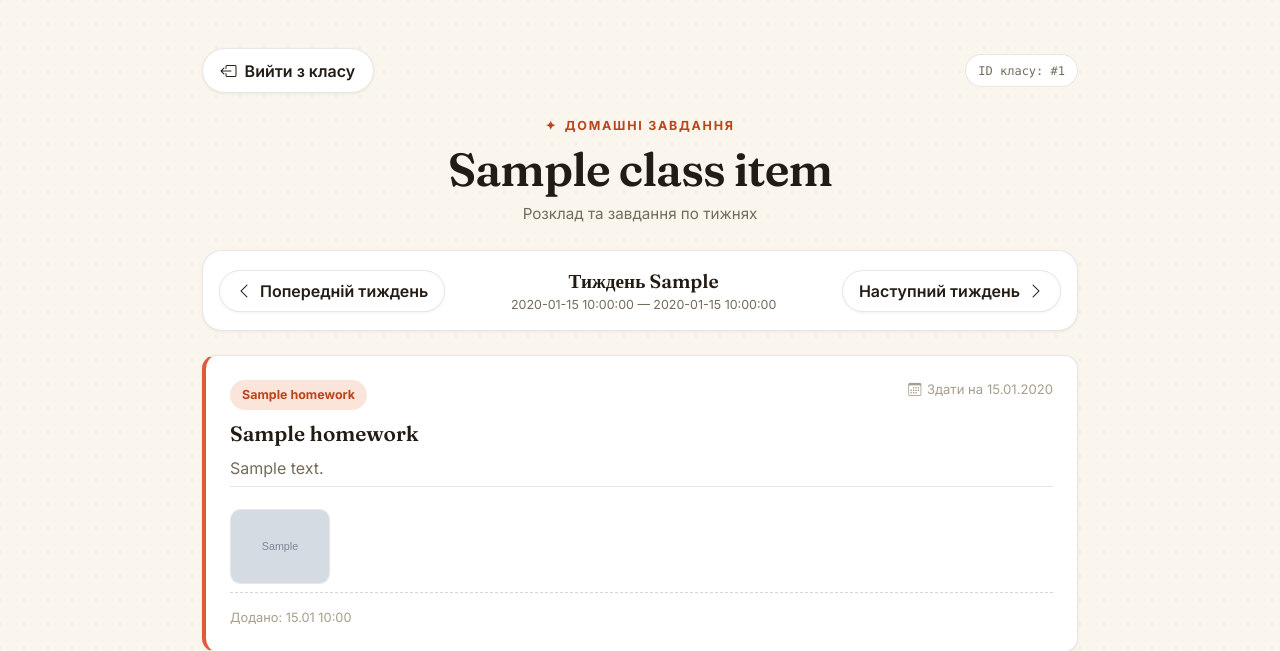
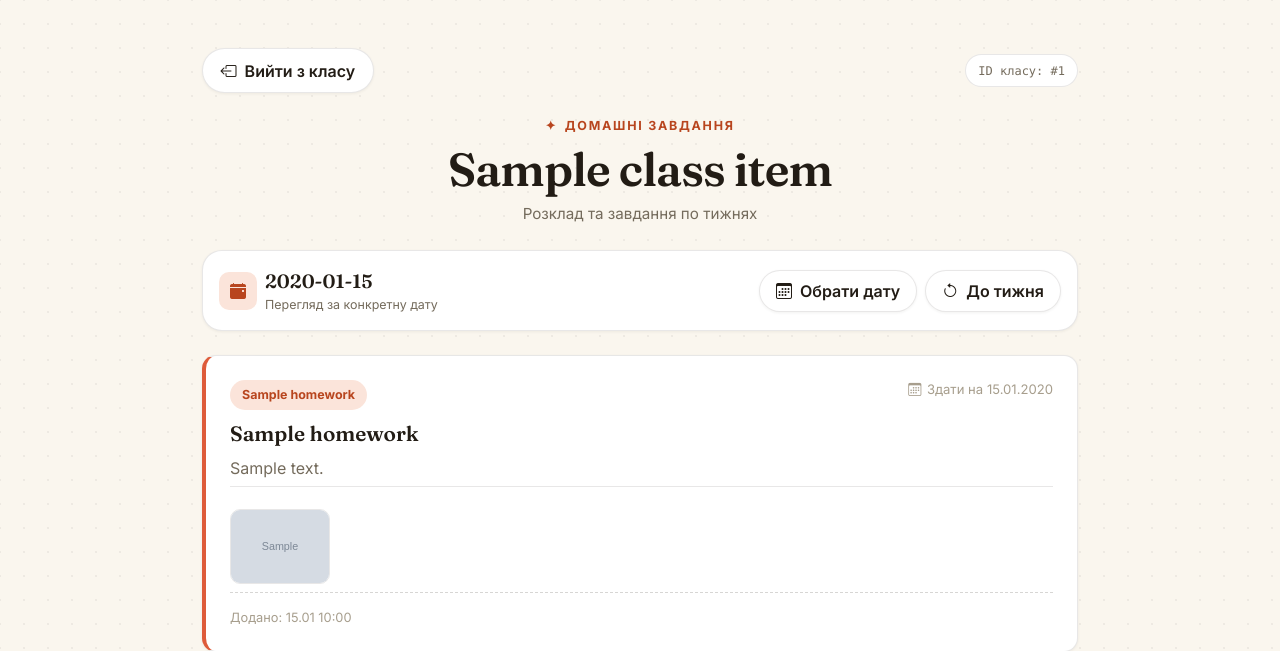
Before and after one commit to MrNarrow17/Homeworky-Web, a Python web app: template app/templates/classes/class_details.html in a window 1280 px wide. Shown: the top 651 px of the page. Run offline with Jinja, Linux system fonts and the light colour scheme; the template is opened without the code that fills it: most values are stand-ins (such as "Sample title", 1, 10 or a date in 2020); grey boxes marked "Sample" are stand-in pictures; some libraries are stand-ins or nearby versions.

Commit message:
Fixed date issues

```diff
--- a/app/templates/classes/class_details.html
+++ b/app/templates/classes/class_details.html
@@ -270,6 +270,68 @@
                 color: var(--accent-dark);
                 transform: translateY(-1px);
             }
+
+            .day-icon {
+                width: 38px;
+                height: 38px;
+                border-radius: 10px;
+                background: var(--accent-soft);
+                color: var(--accent-dark);
+                display: inline-flex;
+                align-items: center;
+                justify-content: center;
+                flex-shrink: 0;
+            }
+
+            .date-picker-hidden {
+                position: fixed;
+                left: -9999px;
+                top: -9999px;
+                width: 1px;
+                height: 1px;
+                opacity: 0;
+                pointer-events: none;
+            }
+
+            .date-picker-trigger {
+                display: inline-flex;
+                align-items: center;
+                gap: 0.5rem;
+
+                background: var(--card);
+                border: 1px solid var(--line);
+                color: var(--ink);
+
+                font-family: inherit;
+                font-size: 0.9rem;
+                font-weight: 600;
+
+                padding: 0.65rem 1rem;
+                border-radius: 0.75rem;
+
+                cursor: pointer;
+                box-shadow: var(--shadow-sm);
+
+                transition: all 0.18s ease;
+            }
+
+            .date-picker-trigger:hover {
+                border-color: rgba(222, 91, 58, 0.5);
+                color: var(--accent-dark);
+                box-shadow: var(--shadow-md);
+            }
+
+            .date-picker-trigger:active {
+                transform: translateY(1px);
+            }
+
+            .date-input-hidden {
+                position: absolute;
+                width: 1px;
+                height: 1px;
+                opacity: 0;
+                pointer-events: none;
+            }
         </style>
     </head>
     <body class="py-4 py-md-5">
--- a/app/templates/classes/partials/homework_list.html
+++ b/app/templates/classes/partials/homework_list.html
@@ -1,7 +1,48 @@
-<!-- Week Switcher Controls -->
+<!-- Week / Date Switcher Controls -->
 <div class="surface p-3 mb-4">
-    <div class="d-flex align-items-center justify-content-between gap-2">
-        <button class="btn-ghost px-3 py-2"
+    {% if selected_day %}
+        <div class="d-flex align-items-center justify-content-between gap-2 flex-wrap">
+            <div class="d-flex align-items-center gap-2">
+                <span class="day-icon">
+                    <i class="bi bi-calendar-event-fill"></i>
+                </span>
+
+                <div>
+                    <div class="week-label">
+                        {{ selected_day.strftime("%d.%m.%Y") if selected_day.strftime is defined else selected_day[:10] }}
+                    </div>
+
+                    <div class="week-range">
+                        Перегляд за конкретну дату
+                    </div>
+                </div>
+            </div>
+
+            <div class="d-flex align-items-center gap-2">
+                <button type="button"
+                        id="datePickerButton"
+                        class="btn-ghost px-3 py-2">
+                    <i class="bi bi-calendar3"></i>
+                    <span class="d-none d-sm-inline">Обрати дату</span>
+                </button>
+
+                <input type="date"
+                       id="datePicker"
+                       class="date-picker-hidden"
+                       value="{{ selected_day.strftime('%Y-%m-%d') if selected_day.strftime is defined else selected_day[:10] }}"
+                       tabindex="-1">
+
+                <a href="/classes/{{ class_item.id }}/?week={{ current_week }}"
+                   class="btn-ghost px-3 py-2"
+                   title="До перегляду по тижнях">
+                    <i class="bi bi-arrow-counterclockwise"></i>
+                    <span class="d-none d-sm-inline">До тижня</span>
+                </a>
+            </div>
+        </div>
+    {% else %}
+        <div class="d-flex align-items-center justify-content-between gap-2 flex-wrap">
+            <button type="button" class="btn-ghost px-3 py-2 text-nowrap" aria-label="Попередній тиждень"
                     hx-get="/classes/{{ class_item.id }}/homework/?week={{ current_week - 1 }}"
                     hx-target="#homeworkContainer"
                     hx-swap="innerHTML"
@@ -11,16 +52,19 @@
                 <span class="d-none d-sm-inline">Попередній тиждень</span>
             </button>
 
-        <div class="text-center position-relative px-2">
+            <div class="text-center px-2">
+                <div class="position-relative d-inline-block">
                     <div class="week-label">Тиждень {{ current_week }}</div>
-            <div class="week-range">{{ week_start_date }} — {{ week_end_date }}</div>
-
-            <div id="weekSpinner" class="spinner-border spinner-border-sm spinner-warm htmx-indicator position-absolute top-50 start-50 translate-middle" role="status">
+                    <div id="weekSpinner"
+                         class="spinner-border spinner-border-sm spinner-warm htmx-indicator position-absolute top-50 start-100 translate-middle-y ms-1"
+                         role="status">
                         <span class="visually-hidden">Завантаження...</span>
                     </div>
                 </div>
+                <div class="week-range">{{ week_start_date }} — {{ week_end_date }}</div>
+            </div>
 
-        <button class="btn-ghost px-3 py-2"
+            <button type="button" class="btn-ghost px-3 py-2 text-nowrap" aria-label="Наступний тиждень"
                     hx-get="/classes/{{ class_item.id }}/homework/?week={{ current_week + 1 }}"
                     hx-target="#homeworkContainer"
                     hx-swap="innerHTML"
@@ -30,27 +74,44 @@
                 <i class="bi bi-chevron-right"></i>
             </button>
         </div>
+
+        <div class="d-flex justify-content-center mt-3">
+            <button type="button"
+                    class="date-picker-trigger"
+                    onclick="document.getElementById('datePicker').showPicker()">
+                <i class="bi bi-calendar3"></i>
+                <span>Обрати конкретну дату</span>
+            </button>
+
+            <input type="date"
+                   id="datePicker"
+                   class="date-input-hidden"
+                   onchange="if (this.value) {
+                       window.location.href = '/classes/{{ class_item.id }}/?day=' + this.value;
+                   }">
+        </div>
+    {% endif %}
 </div>
 
 <!-- Homework Feed -->
 <div class="d-flex flex-column gap-3">
     {% for hw in homework_list %}
         <div class="hw-card {% if loop.index0 % 4 == 1 %}c2{% elif loop.index0 % 4 == 2 %}c3{% elif loop.index0 % 4 == 3 %}c4{% endif %}">
-            <div class="d-flex justify-content-between align-items-start mb-2 gap-2">
-                <span class="subject-pill">
-                    {{ hw.subject if hw.subject else "Загальне завдання" }}
+            <div class="d-flex justify-content-between align-items-start mb-2 gap-2 flex-wrap">
+                <span class="subject-pill">{{ hw.subject if hw.subject else "Загальне завдання" }}</span>
+                <div class="d-flex align-items-center gap-2">
+                    {% if hw.date %}
+                        <span class="meta-date text-nowrap">
+                            <i class="bi bi-calendar3"></i>
+                            Здати на {{ hw.date.strftime("%d.%m.%Y") }}
                         </span>
-                <div class="d-flex align-items-center gap-2">
-                    <span class="meta-date">
-                        <i class="bi bi-calendar3"></i>
-                        Здати на {{ hw.date.strftime("%d.%m.%Y") if hw.date else "-" }}
-                    </span>
+                    {% endif %}
                     {% if viewer and viewer.is_staff %}
-                    <div class="d-flex align-items-center ms-2 border-start" style="border-color: var(--line) !important; padding-left: .5rem;">
+                    <div class="d-flex align-items-center ms-2 border-start ps-2" style="border-color: var(--line) !important;">
                         <a href="/staff/homework/{{ hw.id }}/edit/" class="action-btn-icon" title="Редагувати">
                             <i class="bi bi-pencil-fill"></i>
                         </a>
-                        <form method="post" action="/staff/homework/{{ hw.id }}/delete/" onsubmit="return confirm('Видалити це завдання?')" style="margin: 0; padding: 0;">
+                        <form method="post" action="/staff/homework/{{ hw.id }}/delete/" onsubmit="return confirm('Видалити це завдання?')">
                             <button type="submit" class="action-btn-icon danger" title="Видалити">
                                 <i class="bi bi-trash-fill"></i>
                             </button>
@@ -60,36 +121,35 @@
                 </div>
             </div>
 
-            <h3 class="hw-title">{{ hw.title if hw.title else "Без назви" }}</h3>
+            <h3 class="hw-title" style="overflow-wrap: anywhere;">{{ hw.title if hw.title else "Без назви" }}</h3>
 
-            <div class="hw-desc mt-2">
-                {{ hw.description if hw.description else "Опис відсутній." }}
-            </div>
+            <div class="hw-desc mt-2" style="white-space: pre-line; overflow-wrap: anywhere;">{{ hw.description if hw.description else "Опис відсутній." }}</div>
 
-            {% if hw.images and hw.images|length > 0 %}
+            {% if hw.images %}
             <div class="hw-divider"></div>
             <div class="d-flex gap-2 flex-wrap mt-2">
                 {% for img in hw.images %}
-                <img src="{{ img }}" alt="Homework image" class="img-thumb">
+                <img src="{{ img }}" alt="{{ hw.title or 'Зображення завдання' }}" class="img-thumb" loading="lazy" style="object-fit: cover;">
                 {% endfor %}
             </div>
             {% endif %}
 
+            {% if hw.created_at %}
             <div class="hw-footer">
-                <span>Додано: {{ hw.created_at.strftime("%d.%m %H:%M") if hw.created_at else "" }}</span>
+                <span>Додано: {{ hw.created_at.strftime("%d.%m %H:%M") }}</span>
             </div>
+            {% endif %}
         </div>
     {% else %}
         <div class="empty-state">
             <div class="icon-wrap"><i class="bi bi-journal-x"></i></div>
             <h5 class="mb-1" style="font-family:'Fraunces',serif;">Немає завдань</h5>
             <p class="text-secondary small mb-0" style="color:var(--ink-soft) !important;">
-                На цей тиждень викладач ще нічого не додав.
+                {% if selected_day %}На цю дату викладач ще нічого не додав.{% else %}На цей тиждень викладач ще нічого не додав.{% endif %}
             </p>
         </div>
     {% endfor %}
 
-    <!-- Add Homework Card (Visible only to staff) -->
     {% if viewer and viewer.is_staff %}
     <a href="/staff/classes/{{ class_item.id }}/homework/new/" class="add-hw-card mt-2">
         <i class="bi bi-plus-circle"></i>
@@ -97,3 +157,29 @@
     </a>
     {% endif %}
 </div>
+
+<script>
+    document.addEventListener("DOMContentLoaded", function () {
+        const button = document.getElementById("datePickerButton");
+        const picker = document.getElementById("datePicker");
+
+        if (!button || !picker) {
+            return;
+        }
+
+        button.addEventListener("click", function () {
+            if (picker.showPicker) {
+                picker.showPicker();
+            } else {
+                picker.click();
+            }
+        });
+
+        picker.addEventListener("change", function () {
+            if (this.value) {
+                window.location.href =
+                    "/classes/{{ class_item.id }}/?day=" + this.value;
+            }
+        });
+    });
+</script>
```
Also changed, not shown: app/models/class_.py (+5 -2 lines), app/models/homework.py (+5 -2 lines), app/models/staff.py (+5 -2 lines), app/routers/classes.py (+21 -7 lines). Lines whose indentation alone changed are shown as unchanged.
